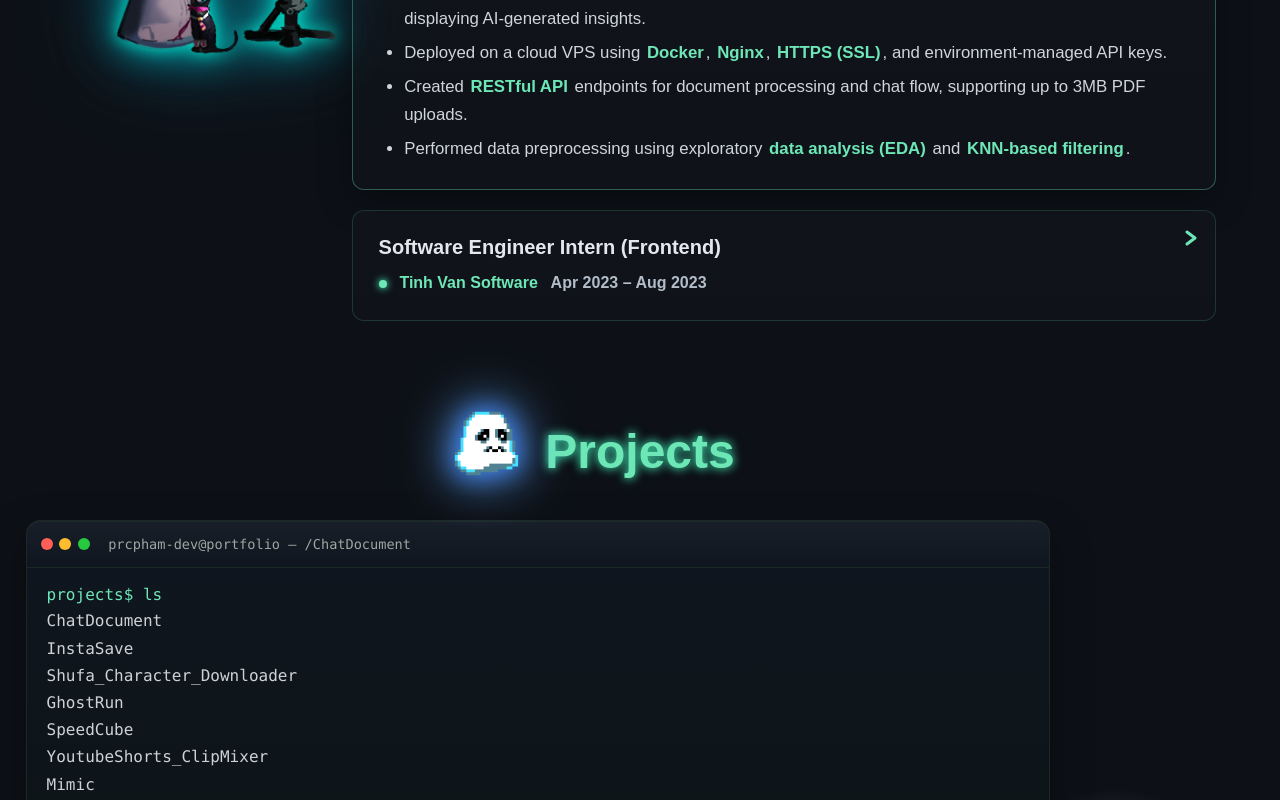
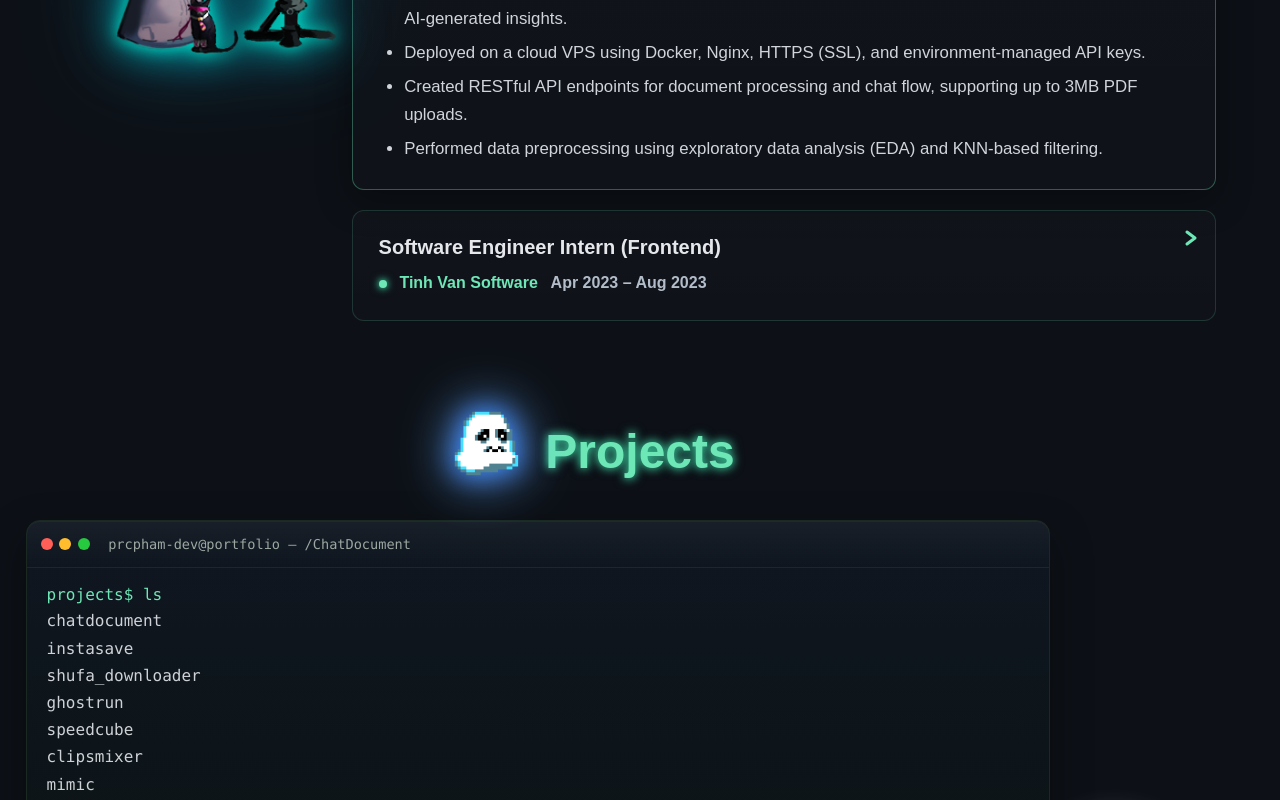
Before and after one commit to prcpham-dev/prcpham-portfolio, a Next.js app in the folder portfolio/: page / in a window 1280 px wide. Shown: the part 1920-2720 px from the top of the page. Built offline with nearby package versions, Linux system fonts and the light colour scheme.

Commit message:
Using slug for projects and experience

```diff
--- a/portfolio/components/experience/Experience.tsx
+++ b/portfolio/components/experience/Experience.tsx
@@ -3,13 +3,21 @@ import Image from "next/image";
 import styles from "./experience.module.css";
 import { experiences } from "@/data/experiences";
 
+const renderHighlighted = (text: string, highlightClass: string) => {
+  const parts = text.split("**");
+  return parts.map((part, i) =>
+    i % 2 === 1 ? <span key={i} className={highlightClass}>{part}</span>
+              : <React.Fragment key={i}>{part}</React.Fragment>
+  );
+};
+
 const Experience: React.FC = () => {
   const reversed = [...experiences].reverse();
-  const [openIndex, setOpenIndex] = useState<number>(0);
+  const [openSlug, setOpenSlug] = useState<string | null>(reversed[0]?.slug ?? null);
 
   return (
-    <section id="experience" aria-labelledby="experience" className={styles.section}>
-      <h2 id="experience" className={styles.title}>
+    <section id="experience" className={styles.section}>
+      <h2 className={styles.title}>
         <span className={styles.titleText}>Experience</span>
         <Image src="/Items/Quacky.gif" className={styles.quackyImg} alt="Quacky" priority width={224} height={224} />
       </h2>
@@ -21,25 +29,19 @@ const Experience: React.FC = () => {
           </div>
         </div>
         <div className="col-span-12 lg:col-span-9">
-          {reversed.map((exp, idx) => {
-            const isOpen = openIndex === idx;
+          {reversed.map((exp) => {
+            const isOpen = openSlug === exp.slug;
 
             return (
               <article
-                key={idx}
+                key={exp.slug}
                 className={`${styles.experienceBlock} ${isOpen ? styles.open : ""}`}
               >
                 <button
                   className={styles.experienceHeader}
                   aria-expanded={isOpen}
-                  aria-controls={`exp-panel-${idx}`}
-                  onClick={() => setOpenIndex(isOpen ? -1 : idx)}
-                  onKeyDown={(e) => {
-                    if (e.key === "Enter" || e.key === " ") {
-                      e.preventDefault();
-                      setOpenIndex(isOpen ? -1 : idx);
-                    }
-                  }}
+                  aria-controls={`exp-panel-${exp.slug}`}
+                  onClick={() => setOpenSlug(isOpen ? null : exp.slug)}
                 >
                   <span className={styles.roleBlock}>
                     <span className={styles.roleText}>{exp.title}</span>
@@ -58,22 +60,17 @@ const Experience: React.FC = () => {
 
                 {/* Collapsible details */}
                 <div
-                  id={`exp-panel-${idx}`}
+                  id={`exp-panel-${exp.slug}`}
                   className={styles.panel}
                   role="region"
                   aria-label={`${exp.title} details`}
                 >
                   <ul className={styles.detailList}>
-                    {exp.details.map((d, i) => {
-                      const html = d.replace(/\*\*(.+?)\*\*/g, `<span class="${styles.highlight}">$1</span>`);
-                      return (
-                        <li
-                          key={i}
-                          className={styles.detailItem}
-                          dangerouslySetInnerHTML={{ __html: html }}
-                        />
-                      );
-                    })}
+                    {exp.details.map((detail, detailIdx) => (
+                      <li key={detailIdx} className={styles.detailItem}>
+                        {renderHighlighted(detail, styles.highlightText)}
+                      </li>
+                    ))}
                   </ul>
                 </div>
               </article>
--- a/portfolio/components/projects/Projects.tsx
+++ b/portfolio/components/projects/Projects.tsx
@@ -29,10 +29,10 @@ const Projects: React.FC = () => {
 
     if (trimmed.startsWith("cd")) {
       setHasInteracted(true);
-      const arg = trimmed.replace(/^cd\s+/, "").trim();
+      const arg = trimmed.replace(/^cd\s+/, "").trim().toLowerCase();
       if (!arg) return;
 
-      const proj = projects.find(p => p.name.toLowerCase() === arg.toLowerCase());
+      const proj = projects.find(p => p.slug === arg);
 
       if (proj) {
         setCurrent(proj);
@@ -50,8 +50,8 @@ const Projects: React.FC = () => {
   };
 
   return (
-    <section id="projects" className={styles.section} aria-labelledby="projects">
-      <div id="projects" className={styles.title}>
+    <section id="projects" className={styles.section}>
+      <div className={styles.title}>
         <Image src="/Items/LittleGhost.gif" className={styles.littleGhostImg} alt="Little Ghost" priority width={224} height={224} />
         <span className={styles.titleText}>Projects</span>
       </div>
@@ -73,21 +73,21 @@ const Projects: React.FC = () => {
                 <div className={styles.lineIn}>projects$ ls</div>
                 {projects.map((p) => (
                   <button
-                    key={p.name}
+                    key={p.slug}
                     className={styles.lineBtn}
                     onClick={e => {
                       e.stopPropagation();
-                      runCommand(`cd ${p.name}`);
+                      runCommand(`cd ${p.slug}`);
                     }}
                   >
-                    {p.name}
+                    {p.slug}
                   </button>
                 ))}
               </div>
 
               {/* current project details */}
               <div className={styles.block}>
-                <div className={styles.lineIn}>cd /{(current.name)}</div>
+                <div className={styles.lineIn}>cd /{(current.slug)}</div>
                 {/* target line to pin at top after user action */}
                 <div className={styles.lineOut} ref={nameLineRef}>
                   <span className={styles.label}>name:</span> {current.name}
--- a/portfolio/data/experiences.ts
+++ b/portfolio/data/experiences.ts
@@ -2,6 +2,7 @@ import type { ExperienceItem } from "@/types/experiences";
 
 export const experiences: ExperienceItem[] = [
     {
+        slug: "tvs-frontend-2023",
         title: "Software Engineer Intern (Frontend)",
         company: "Tinh Van Software",
         date: "Apr 2023 – Aug 2023",
@@ -13,6 +14,7 @@ export const experiences: ExperienceItem[] = [
         ],
     },
     {
+        slug: "tvs-fullstack-2024",
         title: "Software Engineer Intern (Full-Stack)",
         company: "Tinh Van Software",
         date: "Apr 2024 – Aug 2024",
--- a/portfolio/data/projects.ts
+++ b/portfolio/data/projects.ts
@@ -2,6 +2,7 @@ import type { ProjectItem } from "@/types/projects";
 
 export const projects: ProjectItem[] = [
     {
+        slug: "chatdocument",
         name: "ChatDocument",
         tech: "FastAPI, LangChain, Redis, Celery, React.js, Bootstrap, Docker, Nginx",
         image: "Projects/chatDocument_v2.png",
@@ -15,6 +16,7 @@ export const projects: ProjectItem[] = [
                 API keys via environment management.`,
     },
     {
+        slug: "instasave",
         name: "InstaSave",
         tech: "Chrome Extension, JavaScript, MutationObserver",
         image: "Projects/InstaSave.png",
@@ -25,6 +27,7 @@ export const projects: ProjectItem[] = [
                 open or save images and videos directly from the browser.`,
     },
     {
+        slug: "shufa_downloader",
         name: "Shufa_Character_Downloader",
         tech: "Selenium, asyncio, Tkinter, ChromeDriver",
         image: "Projects/ShufaDownloader.png",
@@ -37,6 +40,7 @@ export const projects: ProjectItem[] = [
                 into a structured local directory and displayed progress and logs in the UI.`,
     },
     {
+        slug: "ghostrun",
         name: "GhostRun",
         tech: "HTML5 Canvas, JavaScript, LocalStorage",
         image: "Projects/GhostRun.gif",
@@ -49,6 +53,7 @@ export const projects: ProjectItem[] = [
                 pause/restart controls. Deployed on GitHub Pages for browser play.`,
     },
     {
+        slug: "speedcube",
         name: "SpeedCube",
         tech: "React.js, Three.js, Tailwind CSS",
         image: "Projects/SpeedCube.gif",
@@ -58,6 +63,7 @@ export const projects: ProjectItem[] = [
                 Designed a modern, responsive UI with Tailwind CSS for smooth cross-device use. (Work in progress)`,
     },
     {
+        slug: "clipsmixer",
         name: "YoutubeShorts_ClipMixer",
         tech: "OpenAI API, AssemblyAI, Tkinter, MoviePy",
         image: "Projects/clipMixer.png",
@@ -69,6 +75,7 @@ export const projects: ProjectItem[] = [
                 and video preview/editing.`,
     },
     {
+        slug: "mimic",
         name: "Mimic",
         tech: "Python, Pygame",
         image: "Projects/Mimic.gif",
@@ -80,6 +87,7 @@ export const projects: ProjectItem[] = [
                 inventory holding/swapping, and a countdown timer tied to daily cycles.`,
     },
     {
+        slug: "ascii_artgenerator",
         name: "ASCII_ArtGenerator",
         tech: "Java, Swing",
         image: "Projects/ASCII_artGenerator.png",
@@ -90,6 +98,7 @@ export const projects: ProjectItem[] = [
                 script.`,
     },
     {
+        slug: "nextup",
         name: "NextUp",
         tech: "Swift, SwiftUI, MVVM, Clean Architecture",
         image: "Projects/NextUp.png",
--- a/portfolio/types/experiences.ts
+++ b/portfolio/types/experiences.ts
@@ -1,4 +1,5 @@
 export type ExperienceItem = {
+    slug: string;
     title: string;
     company: string;
     date: string;
--- a/portfolio/types/projects.ts
+++ b/portfolio/types/projects.ts
@@ -1,4 +1,5 @@
 export type ProjectItem = {
+    slug: string;
     name: string;
     tech: string;
     image: string;
```
